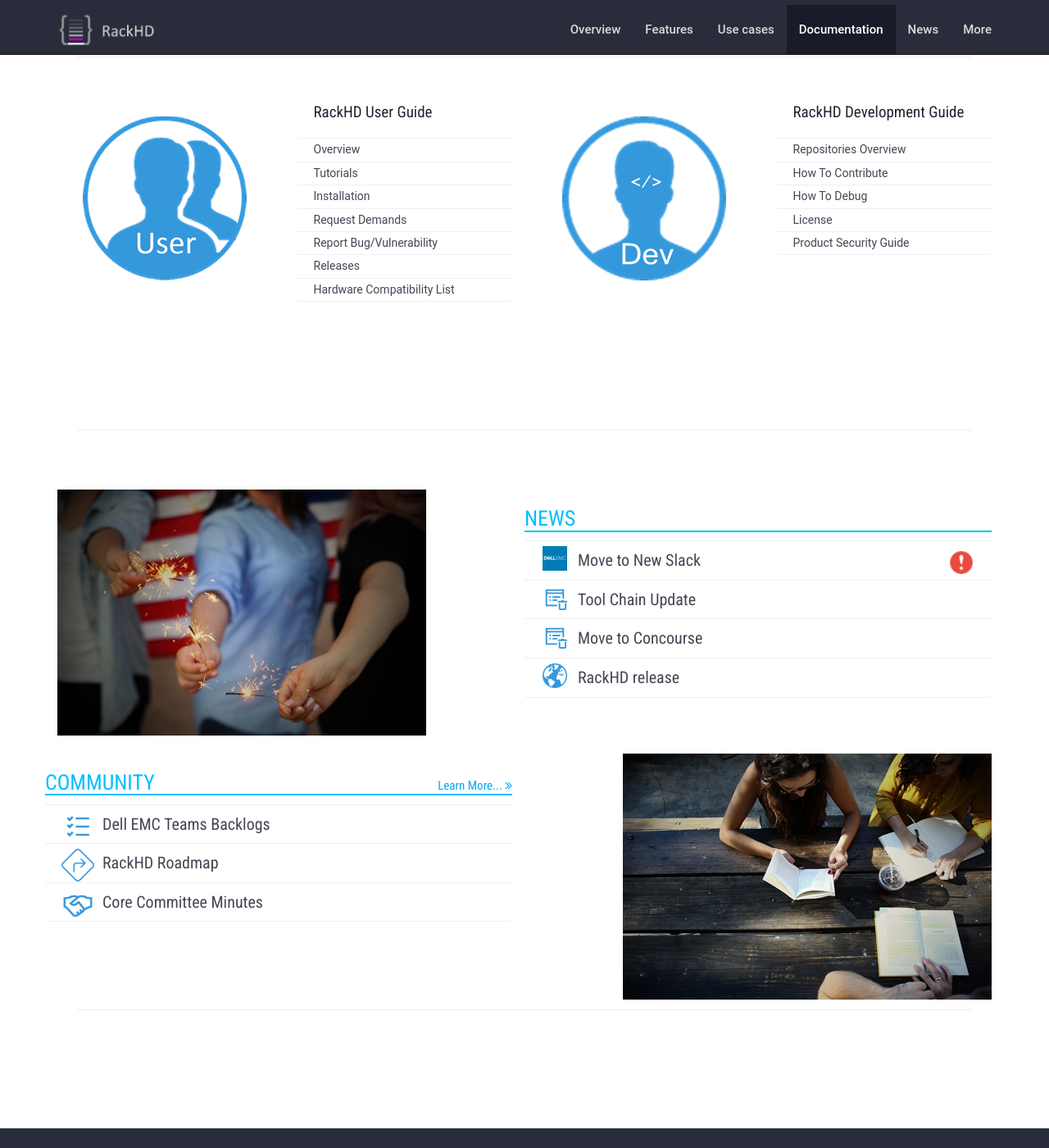
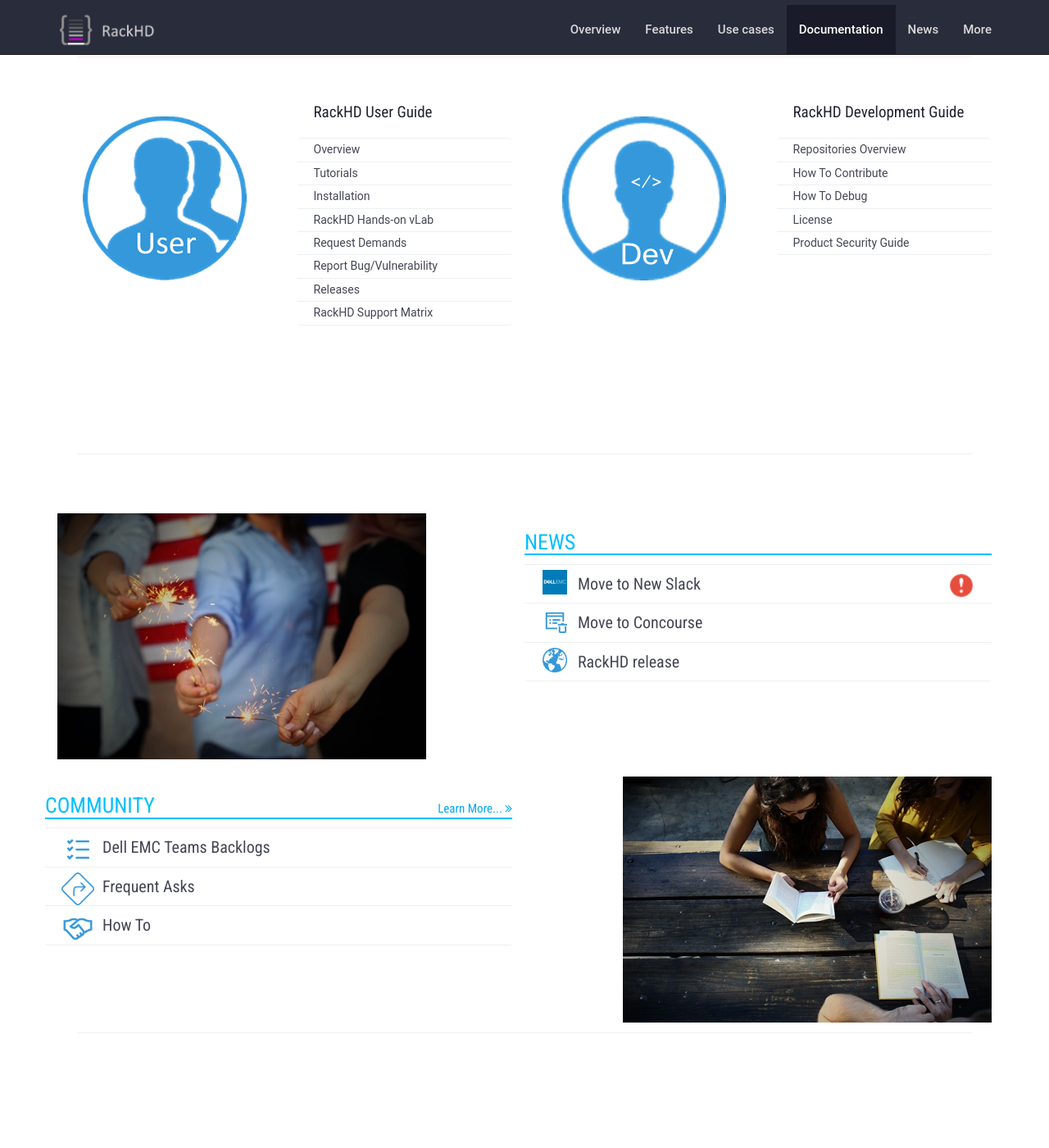
Before and after one commit to yaolingling/yaolingling.github.io, a Jekyll site: the page built from index.html, in a window 1280 px wide and 1400 px high, scrolled down 3967 px. Shown: the whole window at 82% size. Built offline with Jekyll 4.4.1, drawn with Linux system fonts in a browser that asks for light colours.

Commit message:
update again

```diff
--- a/_includes/footer.html
+++ b/_includes/footer.html
@@ -6,10 +6,10 @@
                     <div class="footer-col col-md-3 col-md-offset-1">
                         <h5 style="text-align: left;">Documents</h5>
                         <h6 class="grid_content"> <li class="big_margin">
-                            <a style="color:gray" href="https://rackhd.readthedocs.io/en/latest/tutorials/index.html"> Tutorial </a>
+                            <a style="color:gray" href="http://rackhd.readthedocs.io/en/latest/quick_guide.html"> Tutorial </a>
                         </li> </h6>
                         <h6 class="grid_content"> <li class="big_margin">
-                            <a style="color:gray" href="https://rackhd.readthedocs.io/en/latest/introduction.html"> RackHD Overview  </a>
+                            <a style="color:gray" href="http://rackhd.readthedocs.io/en/latest/rackhd_overview.html"> RackHD Overview  </a>
                         </li> </h6>
                         <h6 class="grid_content"> <li class="big_margin">
                             <a style="color:gray" href="http://rackhd.readthedocs.io/en/latest/" >RackHD Documentation  </a>
--- a/_includes/guides.html
+++ b/_includes/guides.html
@@ -12,18 +12,21 @@
                     <img class="img-responsive"  src="img/icons8.com-User.png" alt="">
                 </div>
                 <div class="col-lg-3" style="margin-top: -15px">
-                    <a href="https://rackhd.readthedocs.io/en/latest/rackhd/index.html">
+                    <a href="https://rackhd.readthedocs.io">
                         <h4 style="margin:0px 20px;">RackHD User Guide<br><br></h4>
                     </a>
                     <div class="list-group" style=" margin:0 auto;">
-                        <a href="http://rackhd.readthedocs.io/en/latest/introduction.html" class="list-group-item list-group-item-fixed-border">
+                        <a href="http://rackhd.readthedocs.io/en/latest/rackhd_overview.html" class="list-group-item list-group-item-fixed-border">
                              <h5 class="grid_content grid_content_dark">Overview</h5>
                         </a>
-                        <a href="https://rackhd.readthedocs.io/en/latest/tutorials/index.html" class="list-group-item list-group-item-fixed-border">
+                        <a href=" http://rackhd.readthedocs.io/en/latest/quick_guide.html" class="list-group-item list-group-item-fixed-border">
                              <h5 class="grid_content grid_content_dark">Tutorials</h5>
                         </a>
                         <a href="https://rackhd.atlassian.net/wiki/display/RAC1/RackHD+Release+Installation+Guide" class="list-group-item list-group-item-fixed-border">
                              <h5 class="grid_content grid_content_dark">Installation</h5>
+                        </a>
+                        <a href="http://rackhd.readthedocs.io/latest/2.0/rackhd_vlab/index.html" class="list-group-item list-group-item-fixed-border">
+                             <h5 class="grid_content grid_content_dark">RackHD Hands-on vLab</h5>
                         </a>
                         <a href="https://rackhd.atlassian.net/wiki/spaces/RAC1/pages/20024337/Getting+Started+with+RackHD#GettingStartedwithRackHD-Support:Installation,CreateBugs,andFeatureRequests" class="list-group-item list-group-item-fixed-border">
                              <h5 class="grid_content grid_content_dark">Request Demands</h5>
@@ -34,8 +37,8 @@
                         <a href="https://rackhd.atlassian.net/wiki/display/RAC1/RackHD+Release+Page" class="list-group-item list-group-item-fixed-border">
                              <h5 class="grid_content grid_content_dark">Releases</h5>
                         </a>
-                        <a href="https://rackhd.atlassian.net/wiki/display/RAC1/RackHD+Hardware+Compatibility+List" class="list-group-item list-group-item-fixed-border">
-                             <h5 class="grid_content grid_content_dark">Hardware Compatibility List</h5>
+                        <a href="http://rackhd.readthedocs.io/en/latest/support_matrix.html" class="list-group-item list-group-item-fixed-border">
+                             <h5 class="grid_content grid_content_dark">RackHD Support Matrix</h5>
                         </a>
                     </div>
                 </div>
@@ -48,19 +51,19 @@
                         <h4 style="margin:0px 20px;">RackHD Development Guide<br><br></h4>
                     </a>
                     <div class="list-group" style=" margin:0 auto;">
-                        <a href="http://rackhd.readthedocs.io/en/latest/devguide/repositories.html" class="list-group-item list-group-item-fixed-border">
+                        <a href="http://rackhd.readthedocs.io/en/latest/dev_guide/repositories.html" class="list-group-item list-group-item-fixed-border">
                              <h5 class="grid_content grid_content_dark">Repositories Overview</h5>
                         </a>
                         <a href="http://rackhd.readthedocs.io/en/latest/contributing.html" class="list-group-item list-group-item-fixed-border">
                              <h5 class="grid_content grid_content_dark">How To Contribute</h5>
                         </a>
-                        <a href="http://rackhd.readthedocs.io/en/latest/devguide/debugging_guide.html" class="list-group-item list-group-item-fixed-border">
+                        <a href="http://rackhd.readthedocs.io/en/latest/dev_guide/debugging_guide.html" class="list-group-item list-group-item-fixed-border">
                              <h5 class="grid_content grid_content_dark">How To Debug</h5>
                         </a>
                         <a href="https://rackhd.atlassian.net/wiki/pages/viewpage.action?pageId=20024337#GettingStartedwithRackHD-Licensing" class="list-group-item list-group-item-fixed-border">
                              <h5 class="grid_content grid_content_dark">License</h5>
                         </a>
-                        <a href="http://rackhd.readthedocs.io/en/latest/rackhd/security.html?highlight=security" class="list-group-item list-group-item-fixed-border">
+                        <a href="http://rackhd.readthedocs.io/en/latest/run_rackhd/security.html" class="list-group-item list-group-item-fixed-border">
                              <h5 class="grid_content grid_content_dark">Product Security Guide</h5>
                         </a>
                         <!--
--- a/_includes/header.html
+++ b/_includes/header.html
@@ -19,7 +19,7 @@
                     <a href="https://github.com/RackHD" class="btn btn-sm btn-outline">
                          <i class="fa fa-github"></i> GitHub <span class="badge">Apache 2.0</span>
                     </a>
-                    <a href="https://rackhd.readthedocs.io/en/latest/tutorials/index.html" class="btn btn-sm btn-outline">
+                    <a href="http://rackhd.readthedocs.io/en/latest/quick_guide.html" class="btn btn-sm btn-outline">
                          <i class="fa fa-try"></i> Tutorial
                     </a>
             </div>
--- a/_includes/news.html
+++ b/_includes/news.html
@@ -53,14 +53,14 @@
                     <p>Dell EMC Teams Backlogs</p>
                     </a>
 
-                    <a href="https://rackhd.atlassian.net/wiki/pages/viewpage.action?pageId=19824661" class="list-group-item list-group-item-fixed-border">
+                    <a href="http://rackhd.readthedocs.io/en/latest/customer_support/frequent_asks.html" class="list-group-item list-group-item-fixed-border">
                     <img src="img/news/icons8.com-Route-60.png" style="margin-right:10px; height:40px; width:40px;float: left">
-                    <p>RackHD Roadmap</p>
+                    <p>Frequent Asks</p>
                     </a>
 
-                    <a href="https://rackhd.atlassian.net/wiki/display/RAC1/Core+Commiter+Weekly+Interlock" class="list-group-item list-group-item-fixed-border">
+                    <a href="http://rackhd.readthedocs.io/en/latest/customer_support/howto_index.html" class="list-group-item list-group-item-fixed-border">
                     <img src="img/news/icons8.com-Handshake-60.png" style="margin-right:10px; height:40px; width:40px;float: left">
-                    <p>Core Committee Minutes</p>
+                    <p>How To</p>
                     </a>
                 </div>
                 <div class="col-lg-6">
```
Also changed, not shown: _posts/2018-04-01-toolchain-update.markdown (deleted, +0 -14 lines).
